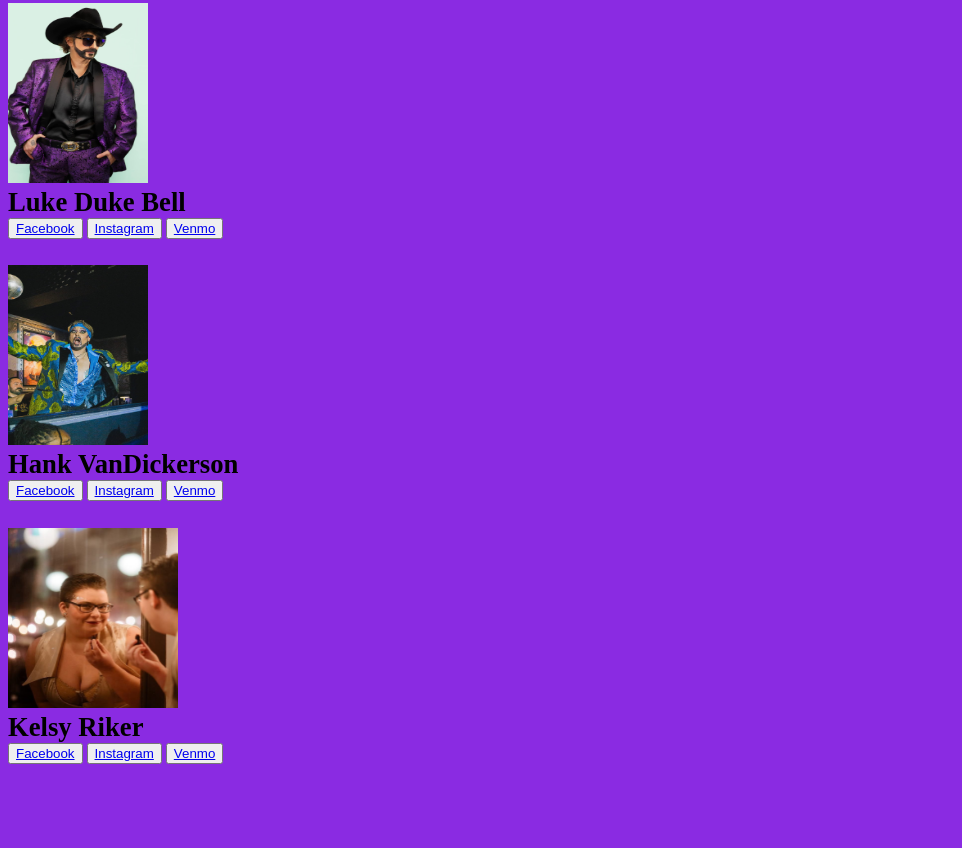
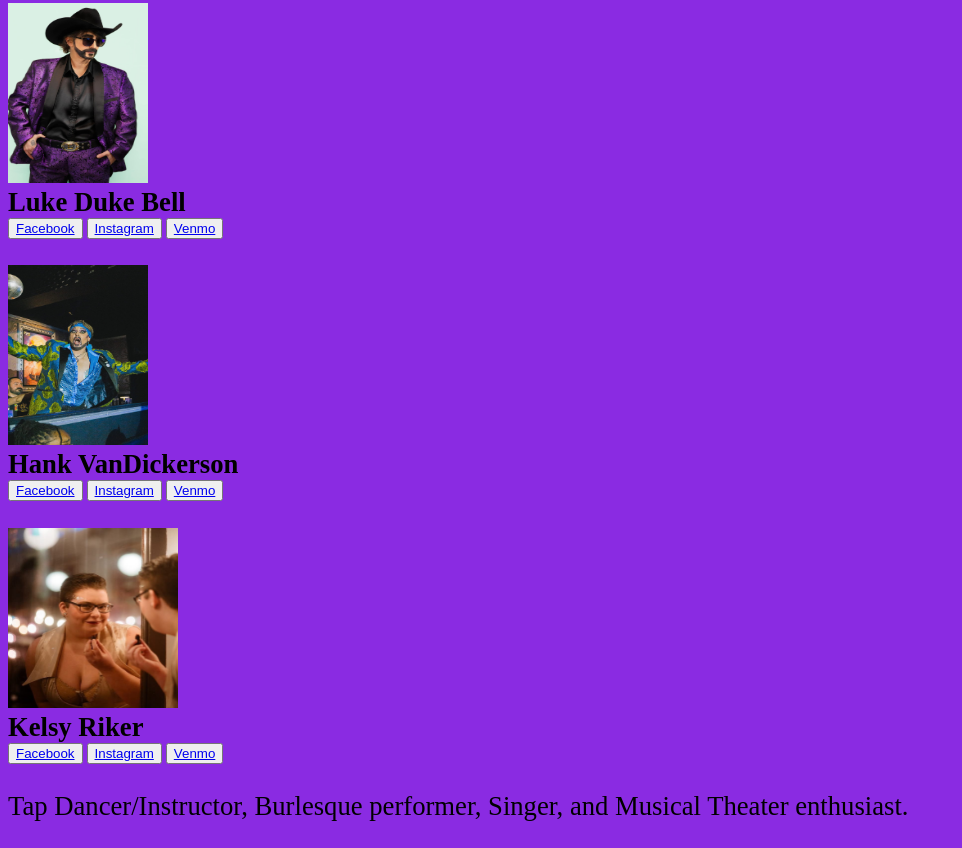
Before and after one commit to Dyanne-Dystopia/Sitka-LinkTree-Venmo, a plain HTML site: page index2.html in a window 1280 px wide. Shown: the part 1352-2200 px from the top of the page, without its empty margins (0-962 px from the left). Before the commit the page ends 2143 px from the top, so only its background shows below. Drawn offline with Linux system fonts and the light colour scheme.

Commit message:
Update index2.html

```diff
--- a/index2.html
+++ b/index2.html
@@ -50,5 +50,5 @@
     <Button><a href="https://www.facebook.com/kelsey.riker.9">Facebook</a></Button>
     <Button><a href="https://www.instagram.com/kelseyriker/">Instagram</a></Button>
     <button><a href="https://venmo.com/?txn=pay&audience=public&recipients=@Kelsey-Riker">Venmo</a></button></button><br>
-    <p></p>
+    <p>Tap Dancer/Instructor, Burlesque performer, Singer, and Musical Theater enthusiast.</p>
 </body>
```
